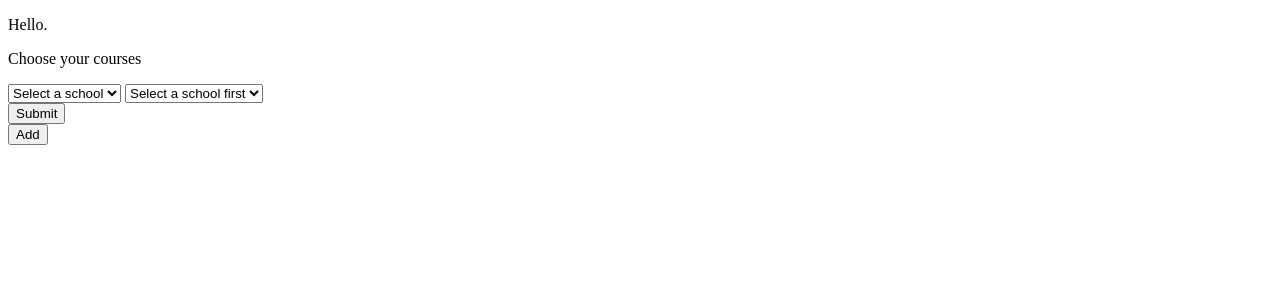
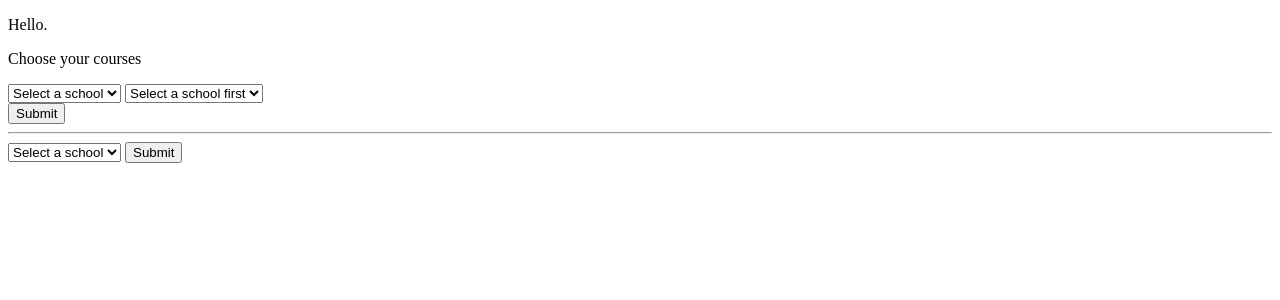
Before and after one commit to cgpalmer/deadlines_query, a Django app: page /queries/1/ in a window 1280 px wide. Shown: the top 300 px of the page. Run offline with Django 3.2, Linux system fonts and the light colour scheme; data that the repository does not hold is empty.

Commit message:
Adding option to search by school.

```diff
--- a/managing_deadlines/templates/managing_deadlines/query_timetable.html
+++ b/managing_deadlines/templates/managing_deadlines/query_timetable.html
@@ -43,9 +43,23 @@
         <input type="number" class="hide" name="number_of_courses" value="{{number_of_courses}}">
         <button type="submit">Submit</button>
     </form>
-    <button class="add_button">Add</button>
 
-    <div id="test"></div>
+    <hr>
+
+    <form action="{% url 'search_by_school' %}" method="POST" enctype="multipart/form-data">
+        {% csrf_token %}
+        <select id="school_select_{{number}}" class="school_select" name="assess_by_school">
+            <option value="" selected disabled>Select a school</option>
+            {% for school in schools %} -->
+            <!-- Change the value to school code once they're included -->
+
+            <option value="{{school.school_code}}">{{school.name}}</option>
+            {% endfor %}
+        </select>
+        <button type="submit">Submit</button>
+    </form>
+
+
 
 
 
--- a/managing_deadlines/urls.py
+++ b/managing_deadlines/urls.py
@@ -7,4 +7,5 @@ urlpatterns = [
     path('course_amount/', views.number_of_courses, name='number_of_courses'),
     path('queries/<int:number_of_courses>/', views.query_deadlines, name='query_deadlines'),
     path('results/', views.query_timetable, name='query_timetable'),
+    path('school_query/', views.search_by_school, name='search_by_school'),
 ]
--- a/managing_deadlines/views.py
+++ b/managing_deadlines/views.py
@@ -135,3 +135,14 @@ def number_of_courses(request):
         return redirect('query_deadlines', number_of_courses=number_of_courses)
     else:
         return render(request, 'managing_deadlines/number_of_courses.html')
+
+def search_by_school(request):
+    if request.method == 'POST':
+        school_code = request.POST.get('assess_by_school')
+        by_school_query = Assessment.objects.filter(school_code=school_code).order_by('deadline_date')
+
+    context = {
+        'by_school_query': by_school_query,
+    }
+
+    return render(request, 'managing_deadlines/results.html', context)
```
Also changed, not shown: managing_deadlines/templates/managing_deadlines/results.html (+7 -0 lines).
